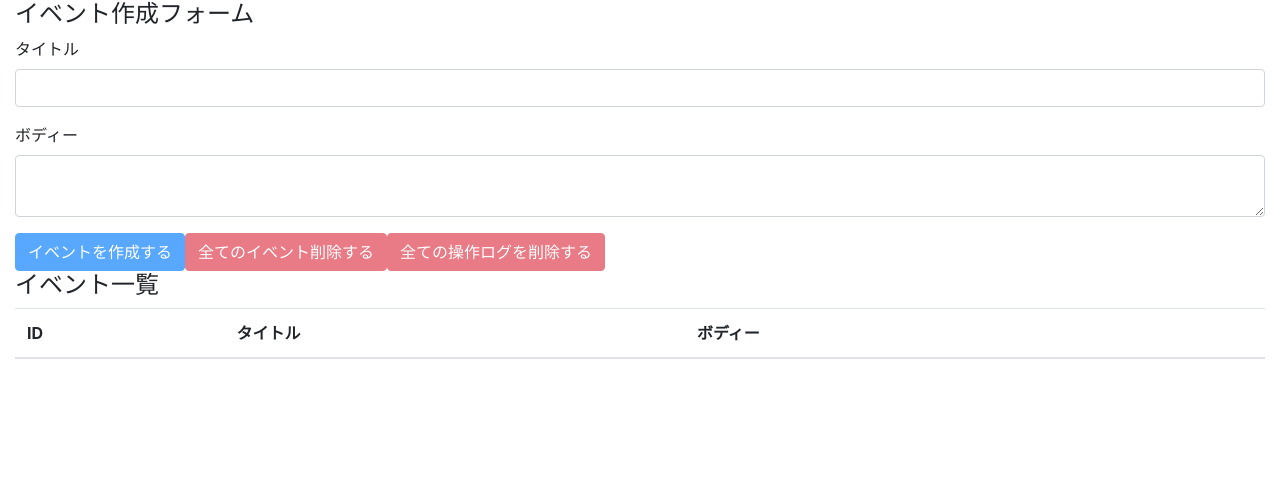
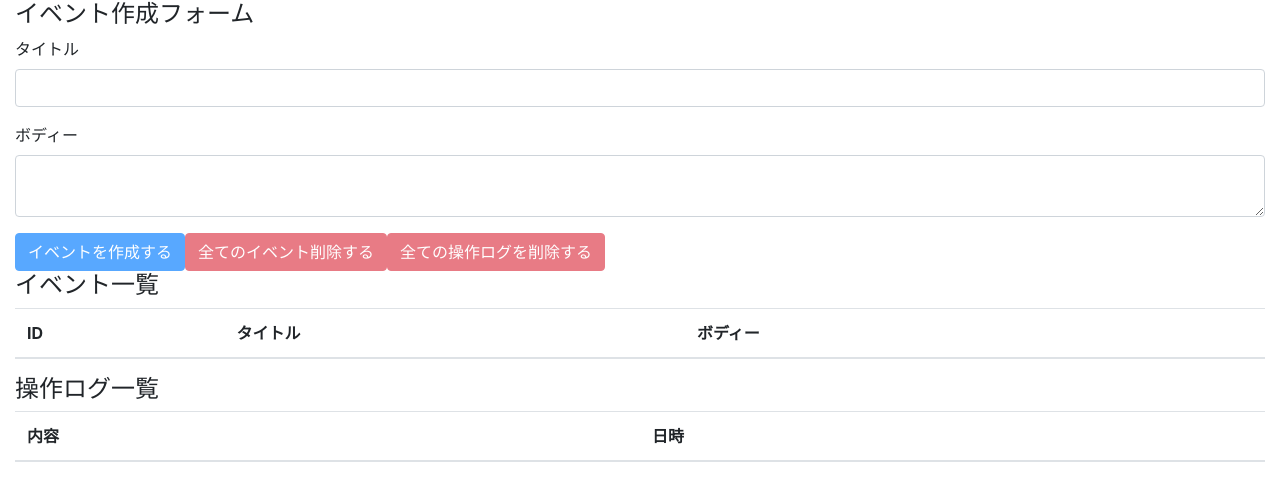
Before and after one commit to TakaShinoda/react-hooks-101, a React (Create React App) app: page / in a window 1280 px wide. Shown: the top 500 px of the page. Built offline with nearby package versions, Linux system fonts and the light colour scheme.

Commit message:
display all operation logs

```diff
--- a/src/components/App.js
+++ b/src/components/App.js
@@ -4,6 +4,7 @@
 import { AppContext } from '../contexts/AppContext'
 import { EventForm } from './EventForm'
 import { Events } from './Events'
+import { OperationLogs } from './OperationLogs'
 
 export const App = () => {
   const InitialState = {
@@ -17,6 +18,7 @@
       <div className="container-fluid">
         <EventForm />
         <Events />
+        <OperationLogs />
       </div>
     </AppContext.Provider>
   );
--- a/src/components/EventForm.jsx
+++ b/src/components/EventForm.jsx
@@ -18,7 +18,7 @@
         dispatch({
             type: ADD_OPERATION_LOG,
             description: 'イベントを作成しました。',
-            opreatedAt: timeCurrent8601()
+            operatedAt: timeCurrent8601()
 
         })
         setTitle('')
@@ -33,7 +33,7 @@
             dispatch({
                 type: ADD_OPERATION_LOG,
                 description: '全てのイベントを削除しました',
-                opreatedAt: timeCurrent8601()
+                operatedAt: timeCurrent8601()
             })
         }
     }
--- /dev/null
+++ b/src/components/OperationLog.jsx
@@ -0,0 +1,11 @@
+import React from 'react'
+
+
+export const OperationLog = ({ operationLog }) => {
+    return (
+        <tr>
+            <td>{operationLog.description}</td>
+            <td>{operationLog.operatedAt}</td>
+        </tr>
+    )
+}
--- /dev/null
+++ b/src/components/OperationLogs.jsx
@@ -0,0 +1,29 @@
+import React, { useContext } from 'react'
+import { AppContext } from '../contexts/AppContext'
+import { OperationLog } from './OperationLog'
+
+
+export const OperationLogs = () => {
+    const { state } = useContext(AppContext)
+    return (
+        <>
+            <h4>操作ログ一覧</h4>
+            <table className="table table-hover">
+                <thead>
+                    <tr>
+                        <th>内容</th>
+                        <th>日時</th>
+                    </tr>
+                </thead>
+                    {
+                        state.operationLogs.map( (operationLog, index) => {
+                            return <OperationLog key={index} operationLog={operationLog} />
+                        })
+                    }
+                <tbody>
+
+                </tbody>
+            </table>
+        </>
+    )
+}
```
